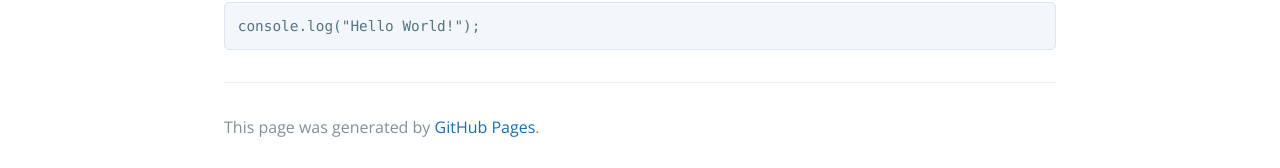
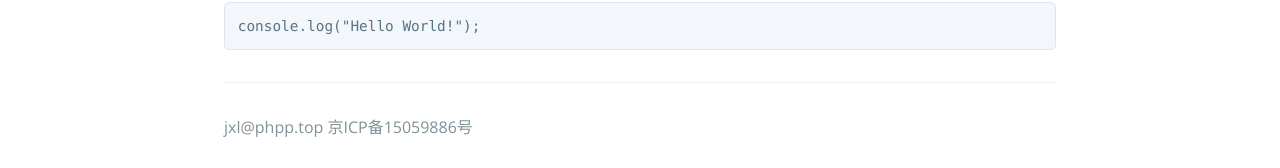
Before and after one commit to jiangxiulong/jiangxiulong.github.io, a Jekyll site: the page built from index.md, in a window 1280 px wide. Shown: the part 1636-1804 px from the top of the page. Built offline with Jekyll 4.4.1, drawn with Linux system fonts in a browser that asks for light colours.

Commit message:
add email

```diff
--- a/_layouts/default.html
+++ b/_layouts/default.html
@@ -34,7 +34,7 @@
         {% if site.github.is_project_page %}
           <span class="site-footer-owner"><a href="{{ site.github.repository_url }}">{{ site.github.repository_name }}</a> is maintained by <a href="{{ site.github.owner_url }}">{{ site.github.owner_name }}</a>.</span>
         {% endif %}
-        <span class="site-footer-credits">This page was generated by <a href="https://pages.github.com">GitHub Pages</a>.</span>
+        <span class="site-footer-credits">jxl@phpp.top 京ICP备15059886号</span>
       </footer>
     </main>
   </body>
```
